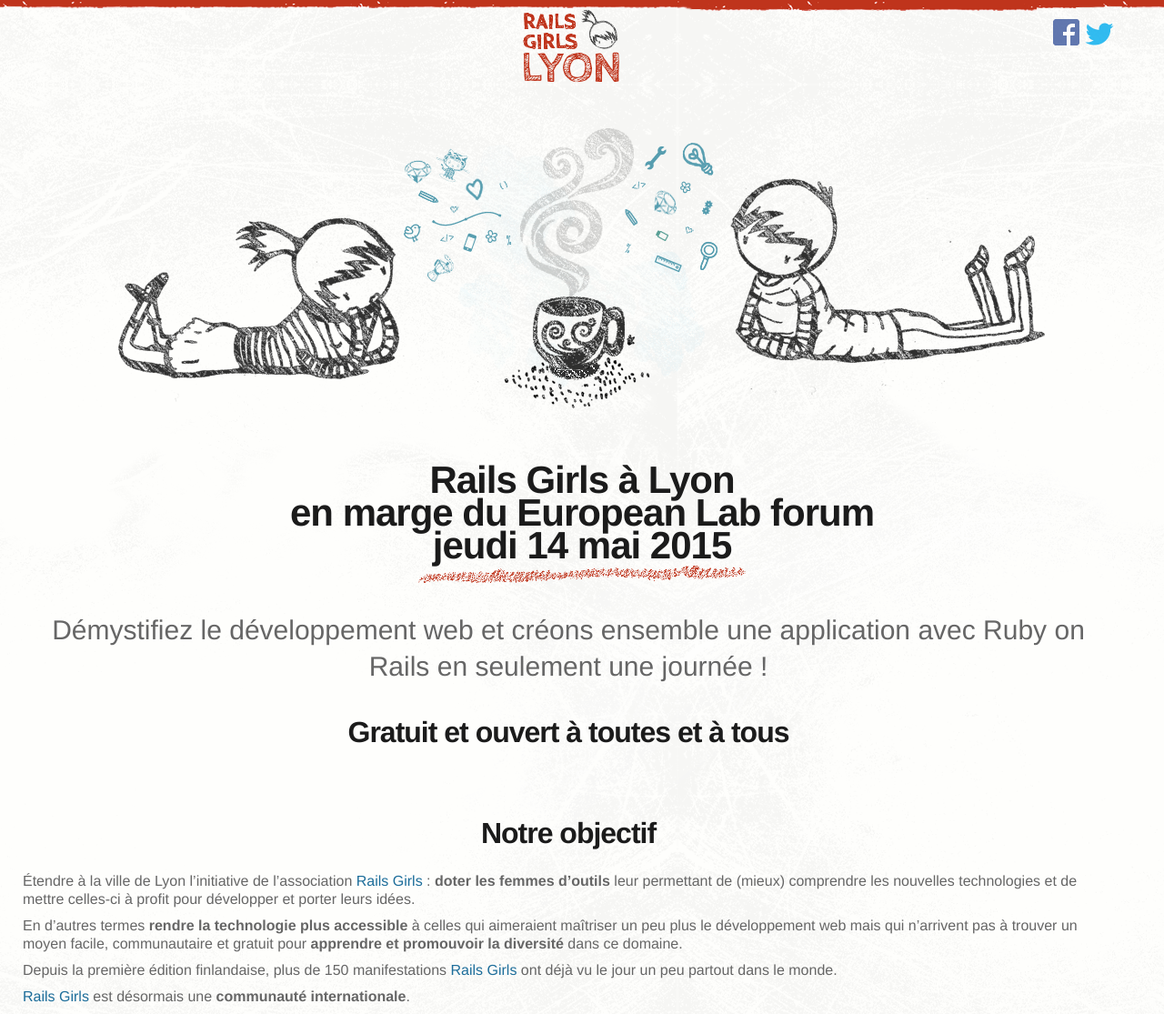
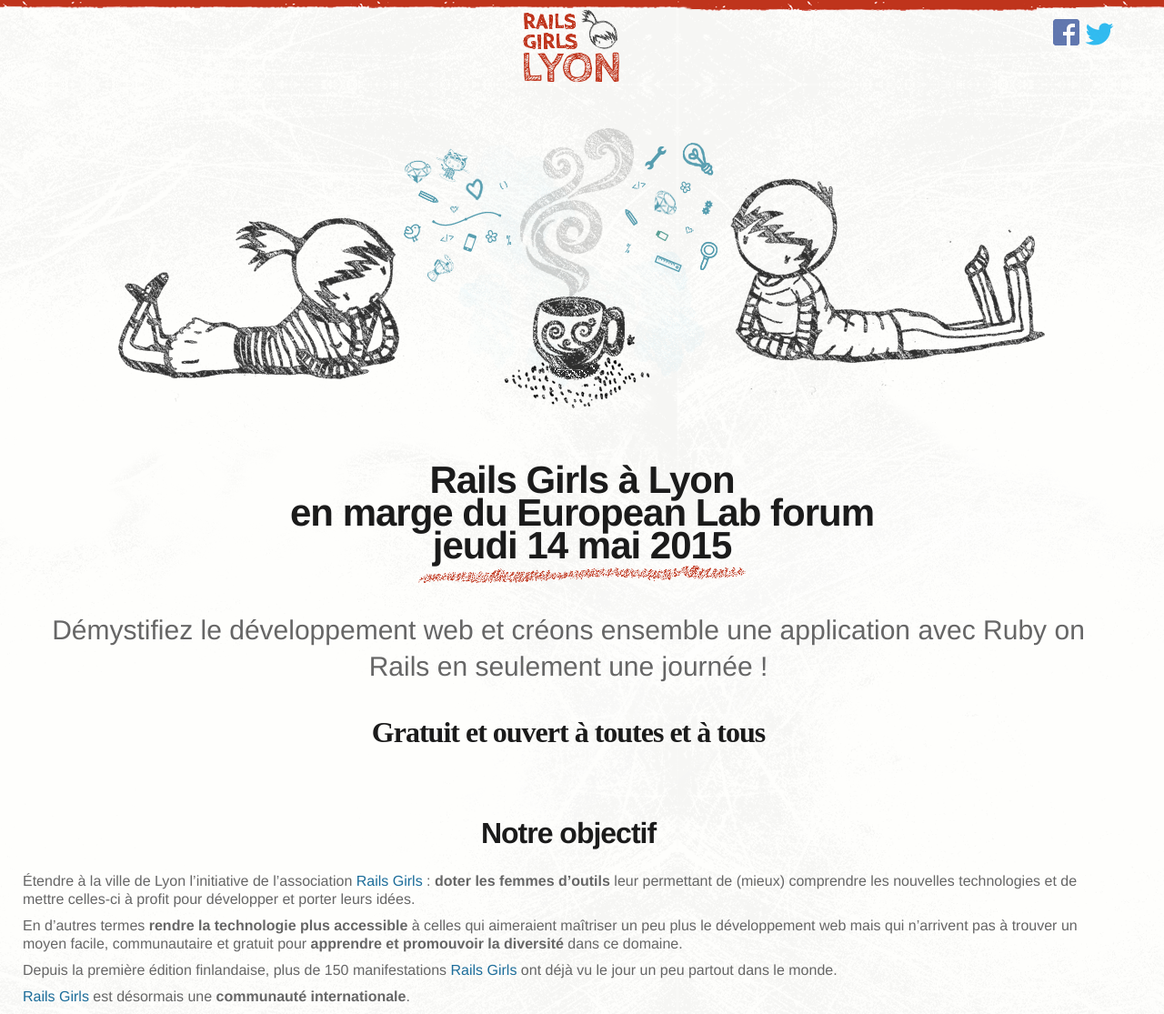
Before and after one commit to lyonrb/railsgirly, a Jekyll site: the page built from index.html, in a window 1280 px wide. Shown: the top 1115 px of the page at 91% size. Built offline with Jekyll 4.4.1, drawn with Linux system fonts in a browser that asks for light colours; nearby versions of some CDN libraries; some web fonts are replaced; library files that are not in the unit come from our copies; grey boxes are pictures that could not be loaded.

Commit message:
use Cabin Sketch font for intro
Gratuit et ouvert à toutes et à tous

```diff
--- a/assets/css/styles.css
+++ b/assets/css/styles.css
@@ -93,6 +93,7 @@
 }
 
 #home #intro h2 {
+  font-family: "Cabin Sketch", cursive;
   padding-top: 25px;
 }
 #home #intro p, #home #intro label {
```
